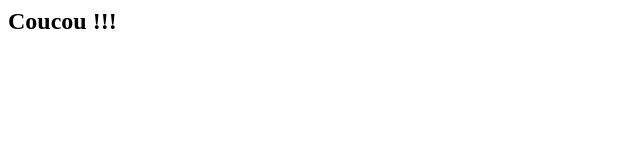
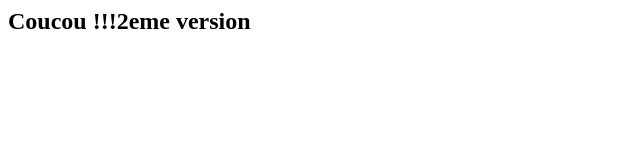
Before and after one commit to delannoyvincent1052/biz, a plain HTML site: page index.html in a window 1280 px wide. Shown: the whole page, without its empty margins (0-640 px from the left). Drawn offline with Linux system fonts and the light colour scheme.

Commit message:
Update index.html

```diff
--- a/index.html
+++ b/index.html
@@ -1 +1 @@
-<h2>Coucou !!!</h2>
+<h2>Coucou !!!2eme version</h2>
```
